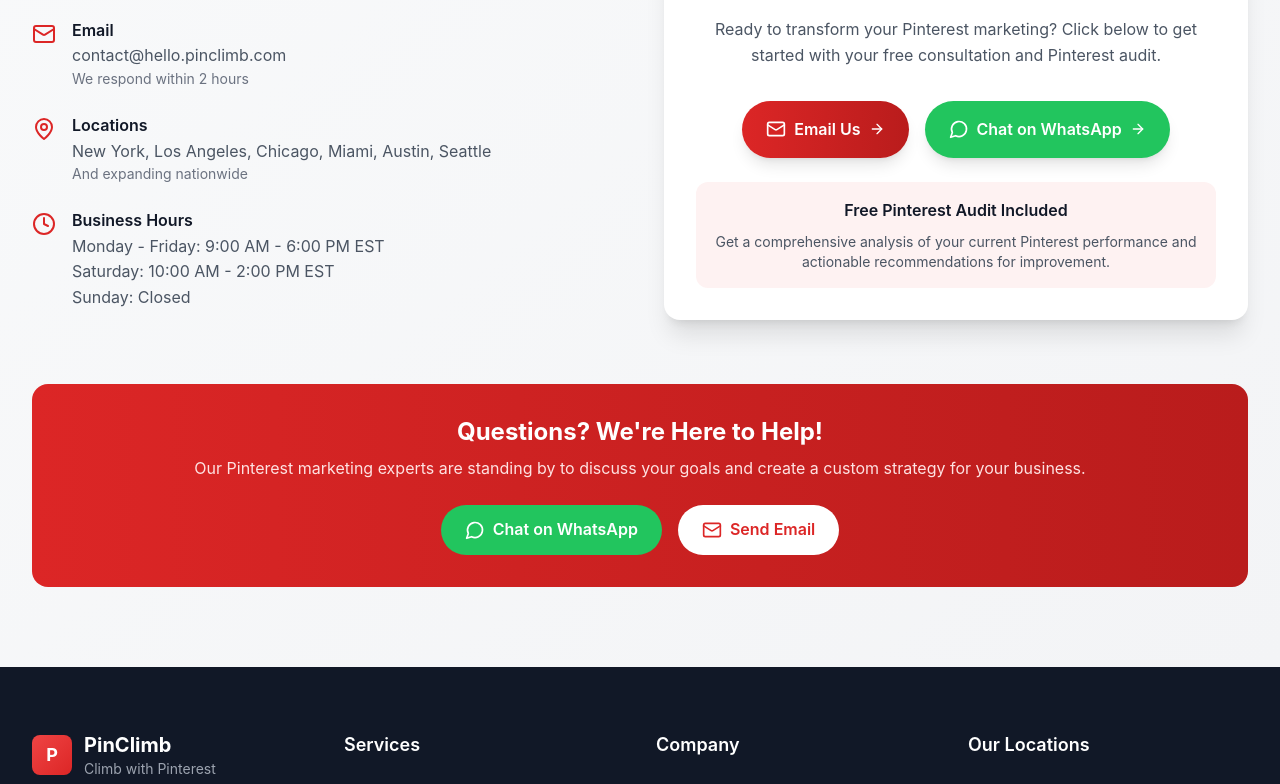
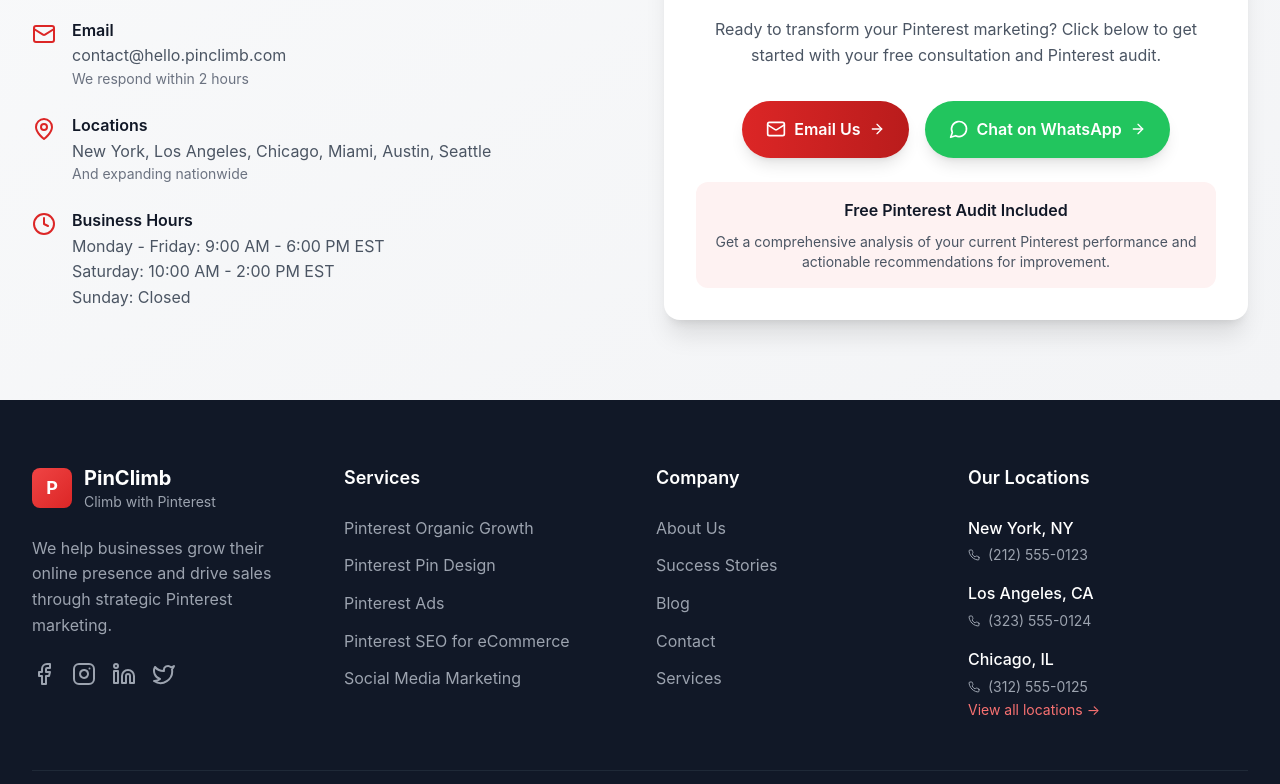
Before and after one commit to sahriararman/pin15, a React (Vite) app: page / in a window 1280 px wide. Shown: the part 10632-11416 px from the top of the page. Built offline with nearby package versions, Linux system fonts and the light colour scheme.

Commit message:
Update GeneralContact.tsx

```diff
--- a/src/components/GeneralContact.tsx
+++ b/src/components/GeneralContact.tsx
@@ -22,7 +22,7 @@
 
         <div className="grid grid-cols-1 lg:grid-cols-2 gap-12 items-center">
           {/* Contact Info Section */}
-          <div>
+          <div className="order-2 lg:order-1">
             <h3 className="text-2xl font-bold text-gray-900 mb-8">Get in Touch</h3>
 
             <div className="space-y-6">
@@ -78,7 +78,7 @@
           </div>
 
           {/* CTA Section */}
-          <div className="bg-white p-8 rounded-2xl shadow-xl">
+          <div className="bg-white p-8 rounded-2xl shadow-xl order-1 lg:order-2">
             <div className="text-center">
               <div className="bg-red-100 w-16 h-16 rounded-full flex items-center justify-center mx-auto mb-6">
                 <Mail className="w-8 h-8 text-red-600" />
@@ -124,33 +124,7 @@
           </div>
         </div>
 
-        {/* Bottom CTA Strip */}
-        <div className="mt-16 bg-gradient-to-r from-red-600 to-red-700 rounded-2xl p-8 text-center text-white">
-          <h3 className="text-2xl font-bold mb-2">
-            Questions? We're Here to Help!
-          </h3>
-          <p className="text-red-100 mb-6">
-            Our Pinterest marketing experts are standing by to discuss your goals and create a custom strategy for your business.
-          </p>
-          <div className="flex flex-col sm:flex-row gap-4 justify-center">
-            <a
-              href="https://wa.me/8801976927587?text=Hi! I'm interested in Pinterest marketing services. Can you help me get started?"
-              target="_blank"
-              rel="noopener noreferrer"
-              className="bg-green-500 text-white py-3 px-6 rounded-full font-semibold hover:bg-green-600 transition-colors duration-200 flex items-center justify-center"
-            >
-              <MessageCircle className="w-5 h-5 mr-2" />
-              Chat on WhatsApp
-            </a>
-            <button
-              onClick={handleContactClick}
-              className="bg-white text-red-600 py-3 px-6 rounded-full font-semibold hover:bg-red-50 transition-colors duration-200 flex items-center justify-center"
-            >
-              <Mail className="w-5 h-5 mr-2" />
-              Send Email
-            </button>
-          </div>
-        </div>
+
       </div>
     </section>
   );
```
